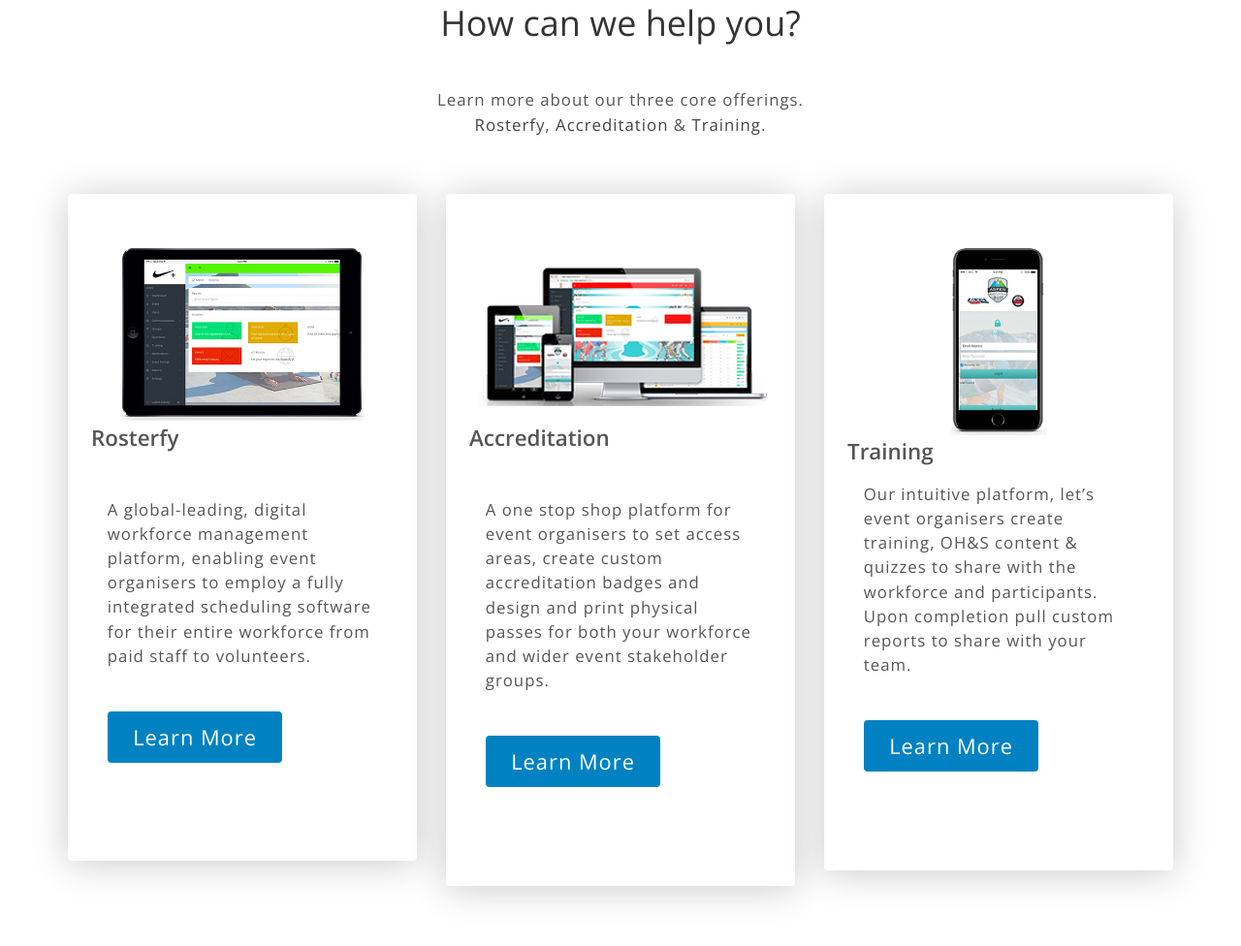
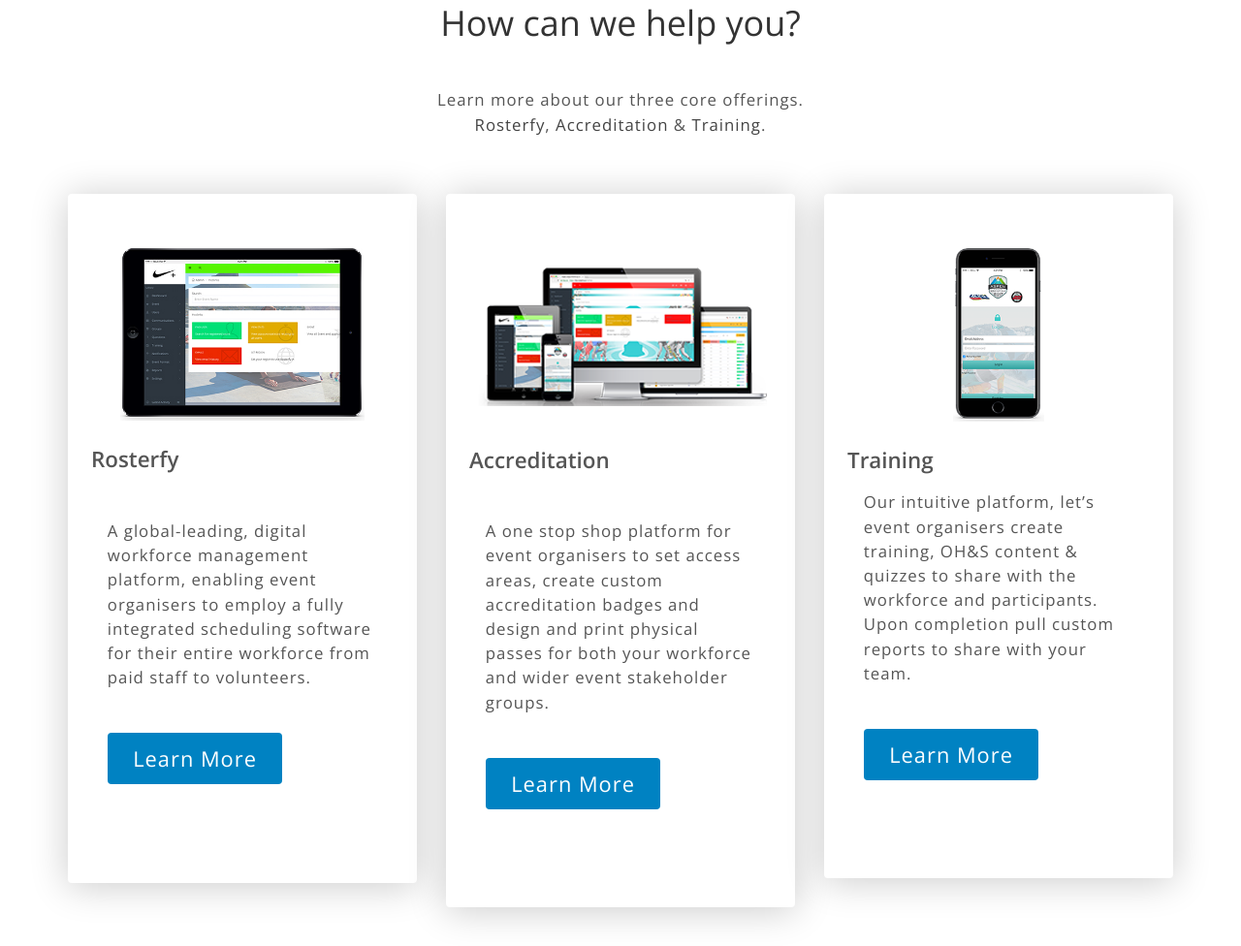
Before and after one commit to pete-ewg17/ewg_tech_website_2017, a PHP site: page / in a window 1280 px wide. Shown: the part 1398-2374 px from the top of the page at 97% size. Run offline with PHP 8.4, Linux system fonts and the light colour scheme; some libraries are stand-ins or nearby versions.

Commit message:
fixed three column logo

```diff
--- a/css/landing-page.css
+++ b/css/landing-page.css
@@ -684,7 +684,7 @@
         font-weight: 600;
         line-height: 1.2em;
         color: #555;
-        margin-top: 0.2em;
+        margin-top: 1.2em;
     }
 
     .thumbnail .caption {
@@ -715,7 +715,7 @@
 
     .th-logo-3 {
         height: 80%;
-        width: 28%;
+        width: 26%;
         margin: 0 2em;
     }
 
```
